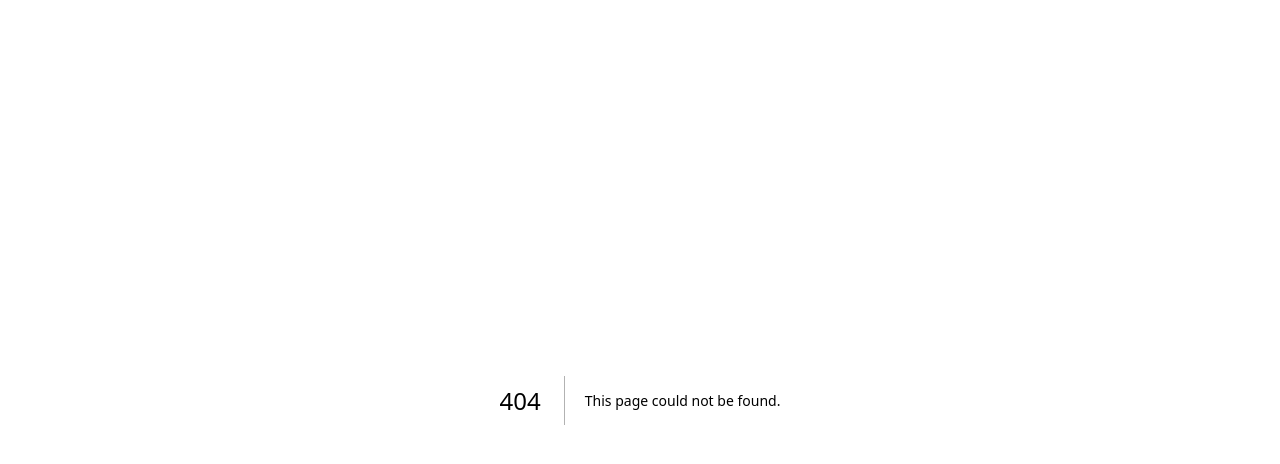
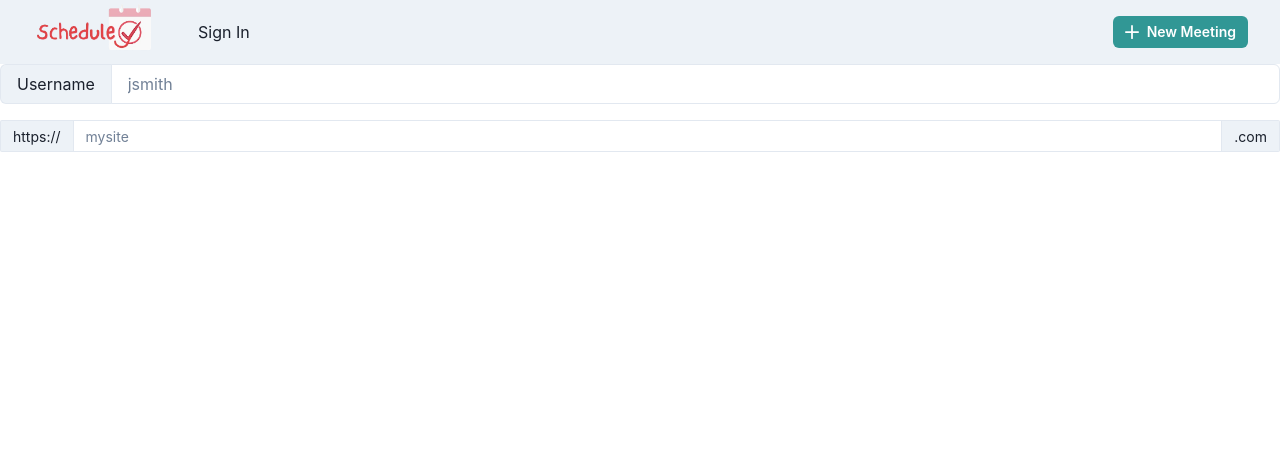
Before and after one commit to The-Dugtrio-CS4800/Scheduley, a Next.js app: page /signIn in a window 1280 px wide. Before the commit this address had no page. Shown: the top 464 px of the page. Built offline with nearby package versions, Linux system fonts and the light colour scheme.

Commit message:
wip signIn and login page

```diff
--- /dev/null
+++ b/pages/signIn.tsx
@@ -0,0 +1,45 @@
+import { Input, Stack, Heading, InputGroup, InputLeftAddon, InputRightAddon, InputRightElement, Button} from '@chakra-ui/react'
+import React, {useState} from "react";
+import Link from 'next/link'
+import Navbar from "../components/navbar";
+
+
+export default function SignIn() {
+
+    // function PasswordInput() {
+    //     const [show, setShow] = React.useState(false)
+    //     const handleClick = () => setShow(!show)
+
+    return (<>
+
+        <Navbar/>
+        <Stack spacing={4}>
+            <InputGroup>
+                <InputLeftAddon children='Username' />
+                <Input placeholder='jsmith' />
+            </InputGroup>
+
+            {/* <InputGroup size='md'>
+                <Input
+                    pr='4.5rem'
+                    type={show ? 'text' : 'password'}
+                    placeholder='Enter password'
+                />
+                <InputRightElement width='4.5rem'>
+                    <Button h='1.75rem' size='sm' onClick={handleClick}>
+                    {show ? 'Hide' : 'Show'}
+                    </Button>
+                </InputRightElement>
+            </InputGroup> */}
+
+            {/* If you add the size prop to `InputGroup`, it'll pass it to all its children. */}
+            <InputGroup size='sm'>
+                <InputLeftAddon children='https://' />
+                <Input placeholder='mysite' />
+                <InputRightAddon children='.com' />
+            </InputGroup>
+        </Stack>
+    </>)
+    // }
+
+}
```
Also changed, not shown: pages/api/auth/login.tsx (added, +27 -0 lines).
